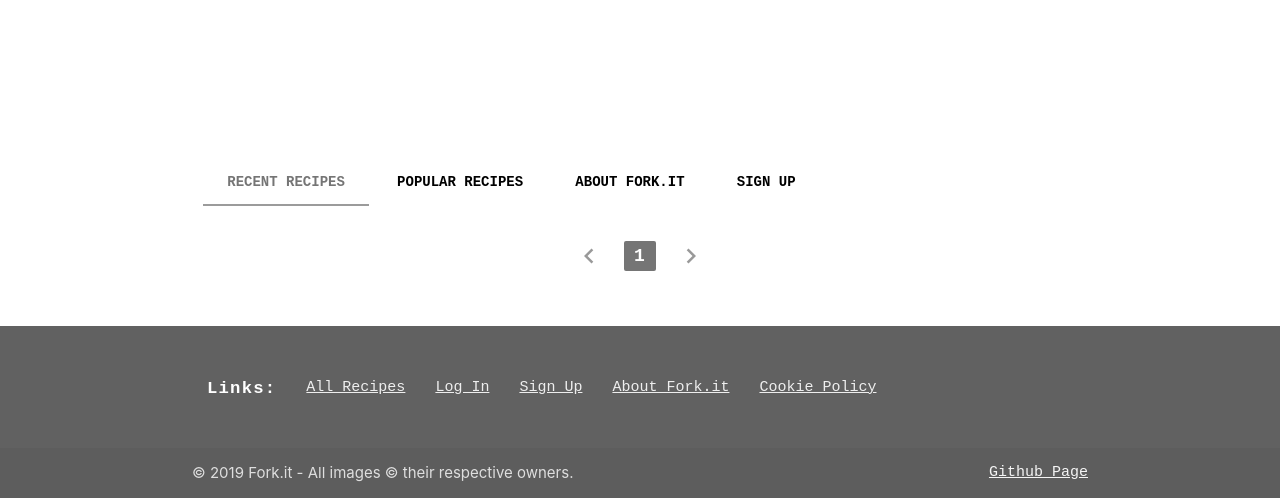
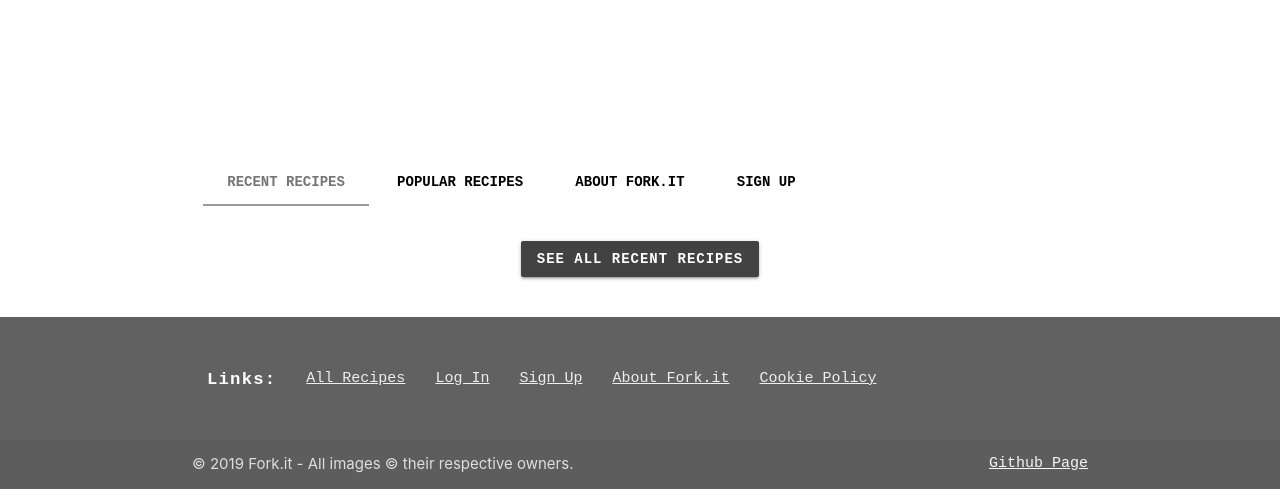
Before and after one commit to ASquirrelsTail/cookbook, a Flask app: page / in a window 1280 px wide. Shown: the part 314-812 px from the top of the page. Run offline with Flask 2, Linux system fonts and the light colour scheme; data that the repository does not hold is empty; some libraries are stand-ins or nearby versions.

Commit message:
Added titles to recipe links, swapped pagination on index page for see all link to recipes list.

```diff
--- a/static/scss/custom/components/_general.scss
+++ b/static/scss/custom/components/_general.scss
@@ -111,6 +111,10 @@ textarea.materialize-textarea {
 	}
 }
 
+.see-all {
+	margin-top: 15px;
+}
+
 footer {
 	ul {
 		display: flex;
--- a/templates/index.html
+++ b/templates/index.html
@@ -16,12 +16,12 @@ Fork.it
             {% for recipe in featured_recipes %}
             <div class="carousel-item">
                 <div class="recipe-card">
-                    <a href="{{ url_for('recipe', urn=recipe['urn']) }}">
+                    <a href="{{ url_for('recipe', urn=recipe['urn']) }}"  title="{{ recipe['title'] }} by {{ recipe['username'] }}">
                         <img src="{{ recipe['image'] }}" alt="{{ recipe['title'] }}" class="responsive-img">
                     </a>
                     <div class="recipe-details">
                         <div class="recipe-title">
-                            <a href="{{ url_for('recipe', urn=recipe['urn']) }}">{{ recipe['title'] }}</a>
+                            <a href="{{ url_for('recipe', urn=recipe['urn']) }}" title="{{ recipe['title'] }}">{{ recipe['title'] }}</a>
                         </div><br>
                         <div class="recipe-author">
                             by <a href="{{ url_for('user_page', user=recipe['username']) }}">{{ recipe['username'] }}</a>
@@ -56,17 +56,23 @@ Fork.it
     <div class="row">
         <div id="recent-recipes" class="col s12">
             {{ macro.recipe_list(recent_recipes['recipes']) }}
-            {{ macro.pagination('recipes', recent_recipes['page'], recent_recipes['no_recipes'], **recent_recipes['query'])}}
+            <div class="row center">
+                <a href="{{ url_for('recipes', **recent_recipes['query'])}}" class="waves-effect waves-light btn see-all">See all recent recipes</a>
+            </div>
         </div>
         {% if following_recipes %}
         <div id="following-recipes" class="col s12">
             {{ macro.recipe_list(following_recipes['recipes']) }}
-            {{ macro.pagination('recipes', following_recipes['page'], following_recipes['no_recipes'], **following_recipes['query'])}}
+            <div class="row center">
+                <a href="{{ url_for('recipes', **following_recipes['query'])}}" class="waves-effect waves-light btn see-all">See all recipes from those you follow</a>
+            </div>
         </div>
         {% endif %}
         <div id="popular-recipes" class="col s12">
             {{ macro.recipe_list(popular_recipes['recipes']) }}
-            {{ macro.pagination('recipes', popular_recipes['page'], popular_recipes['no_recipes'], **popular_recipes['query'])}}
+            <div class="row center">
+                <a href="{{ url_for('recipes', **popular_recipes['query'])}}" class="waves-effect waves-light btn see-all">See all popular recipes</a>
+            </div>
         </div>
         <div id="about" class="col s12">
             {{ macro.about(request.path) }}
--- a/templates/macros.html
+++ b/templates/macros.html
@@ -42,13 +42,13 @@
         <div class="recipe-card">
             <div class="recipe-details">
                 <div class="recipe-title">
-                    <a href="{{ url_for('recipe', urn=recipe['urn']) }}">{{ recipe['title'] }}</a>
+                    <a href="{{ url_for('recipe', urn=recipe['urn']) }}" title="{{ recipe['title'] }}">{{ recipe['title'] }}</a>
                 </div><br>
                 <div class="recipe-author">
                     by <a href="{{ url_for('user_page', user=recipe['username']) }}">{{ recipe['username'] }}</a>
                 </div>
             </div>
-            <a href="{{ url_for('recipe', urn=recipe['urn']) }}">
+            <a href="{{ url_for('recipe', urn=recipe['urn']) }}" title="{{ recipe['title'] }} by {{ recipe['username'] }}">
                 {% if recipe['image'] %}
                 <img src="{{ recipe['image'] }}" alt="{{ recipe['title'] }} by {{ recipe['username'] }}" class="responsive-img">
                 {% else %}
```
Also changed, not shown: static/css/main.css, 1 other file.
